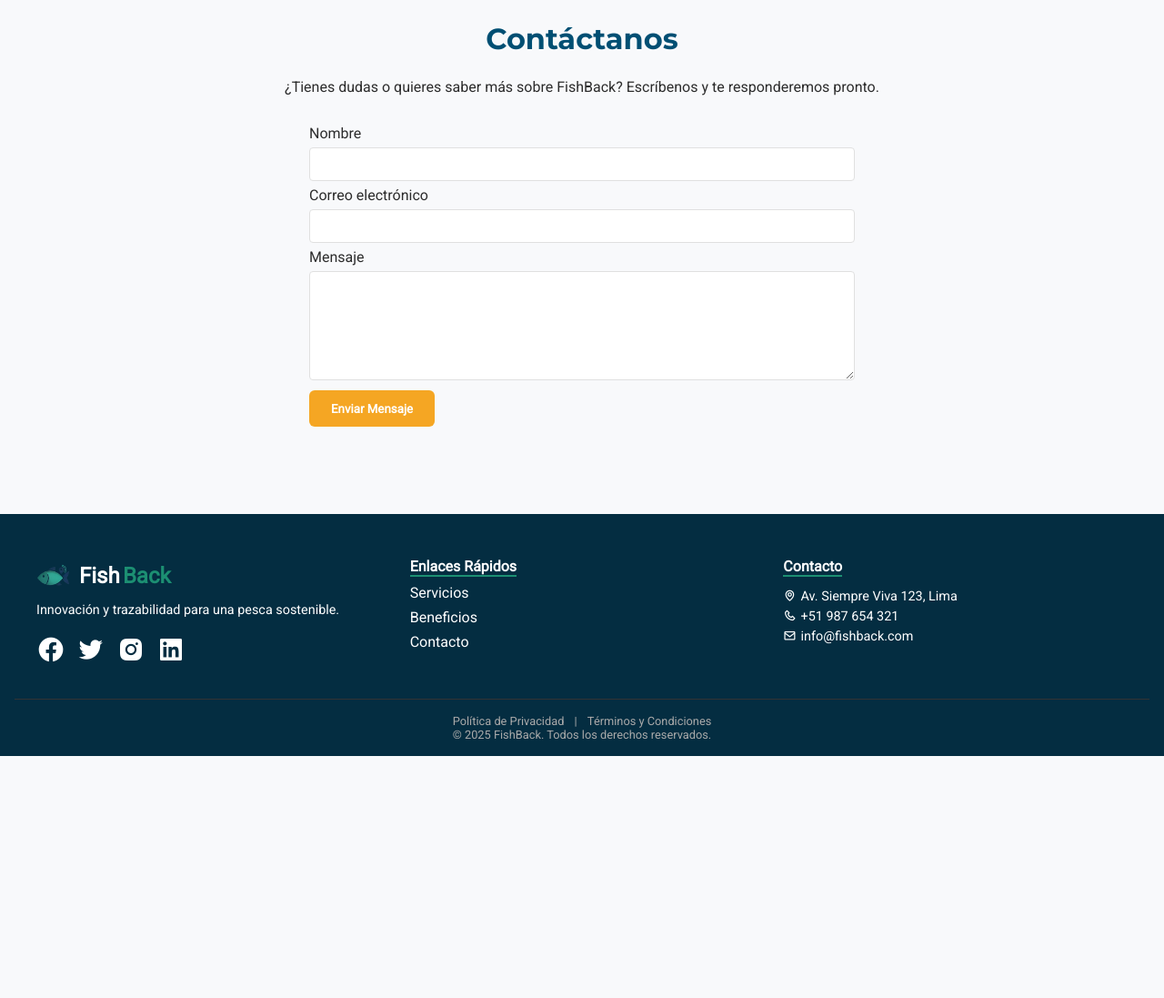
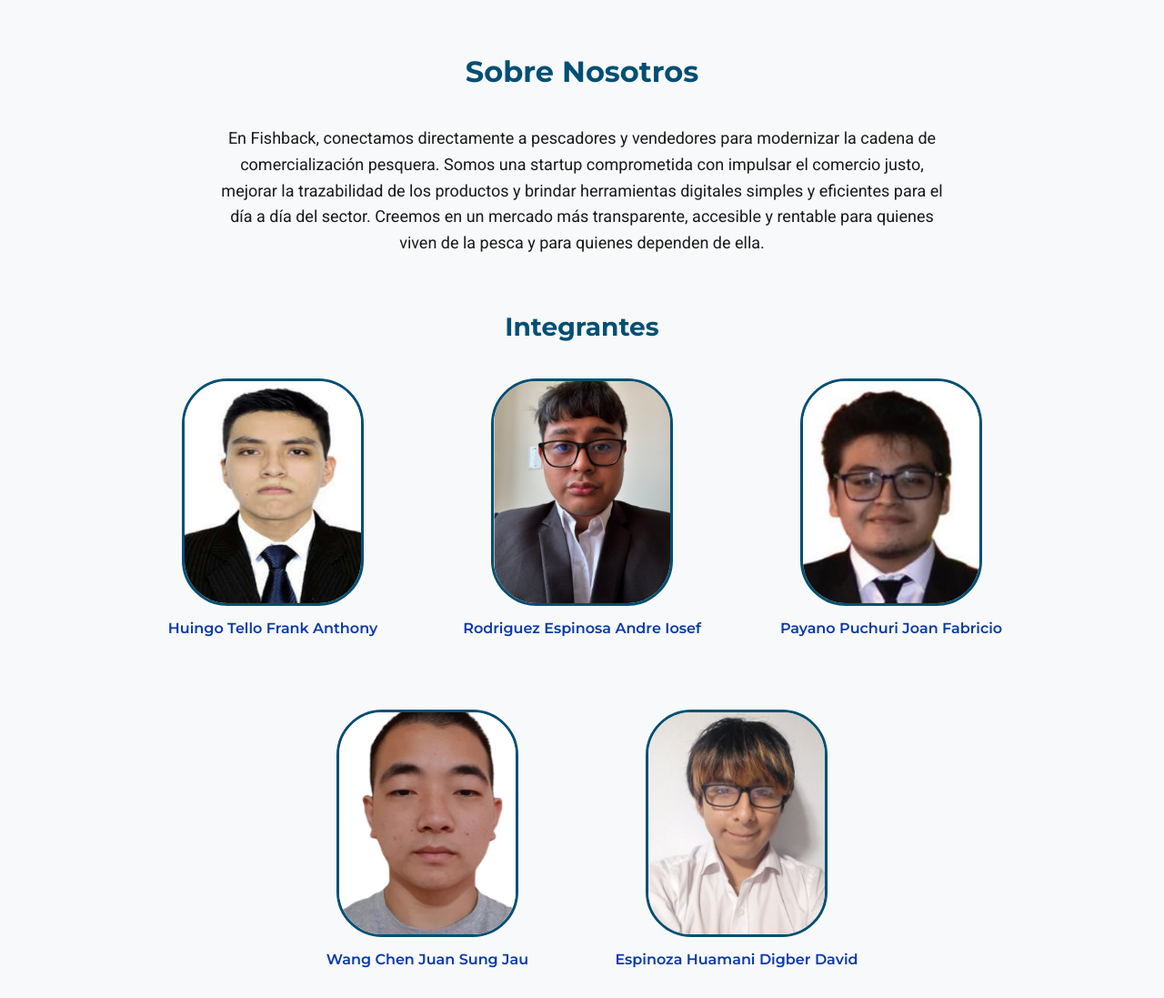
Before and after one commit to elmdn2/FishBack-G2-IHC, a plain HTML site: page index.html in a window 1280 px wide. Shown: the part 1120-2217 px from the top of the page at 91% size. Before the commit the page ends 1951 px from the top, so only its background shows below. Drawn offline with nearby package versions, Linux system fonts and the light colour scheme.

Commit message:
feat: added nosotros

```diff
--- a/index.html
+++ b/index.html
@@ -21,6 +21,7 @@
   <ul>
     <li><a href="#servicios">Servicios</a></li>
     <li><a href="#beneficios">Beneficios</a></li>
+    <li><a href="#nosotros">Nosotros</a></li>
     <li><a href="#contacto">Contacto</a></li>
     <li id="user-menu">
   <a href="public/inses.html" class="cta-btn" id="btn-inses">Ingresa</a>
@@ -65,7 +66,45 @@
     <li>Promueve la sostenibilidad y la transparencia en la pesca.</li>
   </ul>
 </section>
+<!-- Seccion nosotros -->
+<section id="nosotros" class="nosotros">
+        <div class="container">
+            <h2 data-i18n="quienes.titulo">Sobre Nosotros</h2>
+            <div class="descripcion">
+                <p data-i18n="quienes.desc1">En Fishback, conectamos directamente a pescadores y vendedores para modernizar la cadena de comercialización pesquera. Somos una startup comprometida con impulsar el comercio justo,
+                  mejorar la trazabilidad de los productos y brindar herramientas digitales simples y eficientes para el día a día del sector.
+                  Creemos en un mercado más transparente, accesible y rentable para quienes viven de la pesca y para quienes dependen de ella.
+                </p>
+            </div>
 
+            <h3 class="integrantes-titulo" data-i18n="quienes.integrantes">Integrantes</h3>
+            <div class="integrantes-grid">
+                <!-- Fila 1 -->
+
+                <div class="integrante">
+                    <div class="integrante-img-placeholder"><img src="public/assets/images/nosotros/frank.png" height="156px" width="150"/></div>
+                    <p>Huingo Tello Frank Anthony</p>
+                </div>
+                <div class="integrante">
+                    <div class="integrante-img-placeholder"><img src="public/assets/images/nosotros/andre.png" height="156px" width="130"/></div>
+                    <p>Rodriguez Espinosa Andre Iosef</p>
+                </div>
+                <div class="integrante">
+                    <div class="integrante-img-placeholder"><img src="public/assets/images/nosotros/joan.png" height="156px" width="150"/></div>
+                    <p>Payano Puchuri Joan Fabricio</p>
+                </div>
+                <!-- Fila 2 -->
+                <div class="integrante">
+                    <div class="integrante-img-placeholder"><img src="public/assets/images/nosotros/juan.png" height="200px" width="100"/></div>
+                    <p>Wang Chen Juan Sung Jau</p>
+                </div>
+                <div class="integrante">
+                    <div class="integrante-img-placeholder"><img src="public/assets/images/nosotros/digber.png" height="156px" width="150"/></div>
+                    <p>Espinoza Huamani Digber David</p>
+                </div>
+            </div>
+        </div>
+    </section>
 <section id="contacto">
   <h2 class="section-title">Contáctanos</h2>
   <p>¿Tienes dudas o quieres saber más sobre FishBack? Escríbenos y te responderemos pronto.</p>
--- a/public/assets/scripts/inses.js
+++ b/public/assets/scripts/inses.js
@@ -1,3 +1,13 @@
+const About_us = document.querySelector("#nosotros")
+
+About_us.addEventListener("click", (s) =>{
+        s.preventDefault();
+        const SectionS = document.querySelector(".nosotrs");
+        SectionS.scrollIntoView({behavior:"smooth"});
+    }
+
+)
+
 document.addEventListener("DOMContentLoaded", () => {
   const userMenu = document.getElementById("user-menu");
 
--- a/public/assets/styles/styles.css
+++ b/public/assets/styles/styles.css
@@ -335,3 +335,76 @@ html {
       .sect-form textarea.input{
         height:120px;
       }
+
+
+.nosotros {
+  padding: 100px 0;
+
+}
+
+.nosotros h2 {
+  text-align: center;
+  margin-bottom: 40px;
+  font-size: 32px;
+  color: #004F73;
+  font-family: 'Montserrat', sans-serif;
+  font-weight: 700;
+}
+
+.descripcion {
+  max-width: 800px;
+  margin: 0 auto 60px;
+  text-align: center;
+}
+
+.descripcion p {
+  margin-bottom: 15px;
+  color: #1A1A1A;
+  font-family: 'Roboto', sans-serif;
+  font-size: 18px;
+  line-height: 1.6;
+}
+
+.integrantes-titulo {
+  text-align: center;
+  margin-bottom: 40px;
+  font-size: 28px;
+  color: #004F73;
+  font-family: 'Montserrat', sans-serif;
+  font-weight: 700;
+}
+
+.integrantes-grid {
+  display: flex;
+  flex-wrap: wrap;
+  justify-content: center;
+  gap: 50px;
+}
+
+.integrante {
+  width: calc(25% - 30px);
+  text-align: center;
+  margin-bottom: 30px;
+}
+
+.integrante-img-placeholder {
+  width: 200px;
+  height: 250px;
+  margin: 0 auto 15px;
+  border-radius: 50px;
+  overflow: hidden;
+  border: 3px solid #004F73;
+}
+
+.integrante-img-placeholder img {
+  width: 100%;
+  height: 100%;
+  object-fit: cover;
+}
+
+.integrante p {
+  color: #083AA9;
+  font-family: 'Montserrat', sans-serif;
+  font-weight: 600;
+  font-size: 16px;
+}
```
Also changed, not shown: public/assets/images/nosotros/andre.png (added), public/assets/images/nosotros/digber.png (added), public/assets/images/nosotros/frank.png (added), public/assets/images/nosotros/joan.png (added), public/assets/images/nosotros/juan.png (added).
